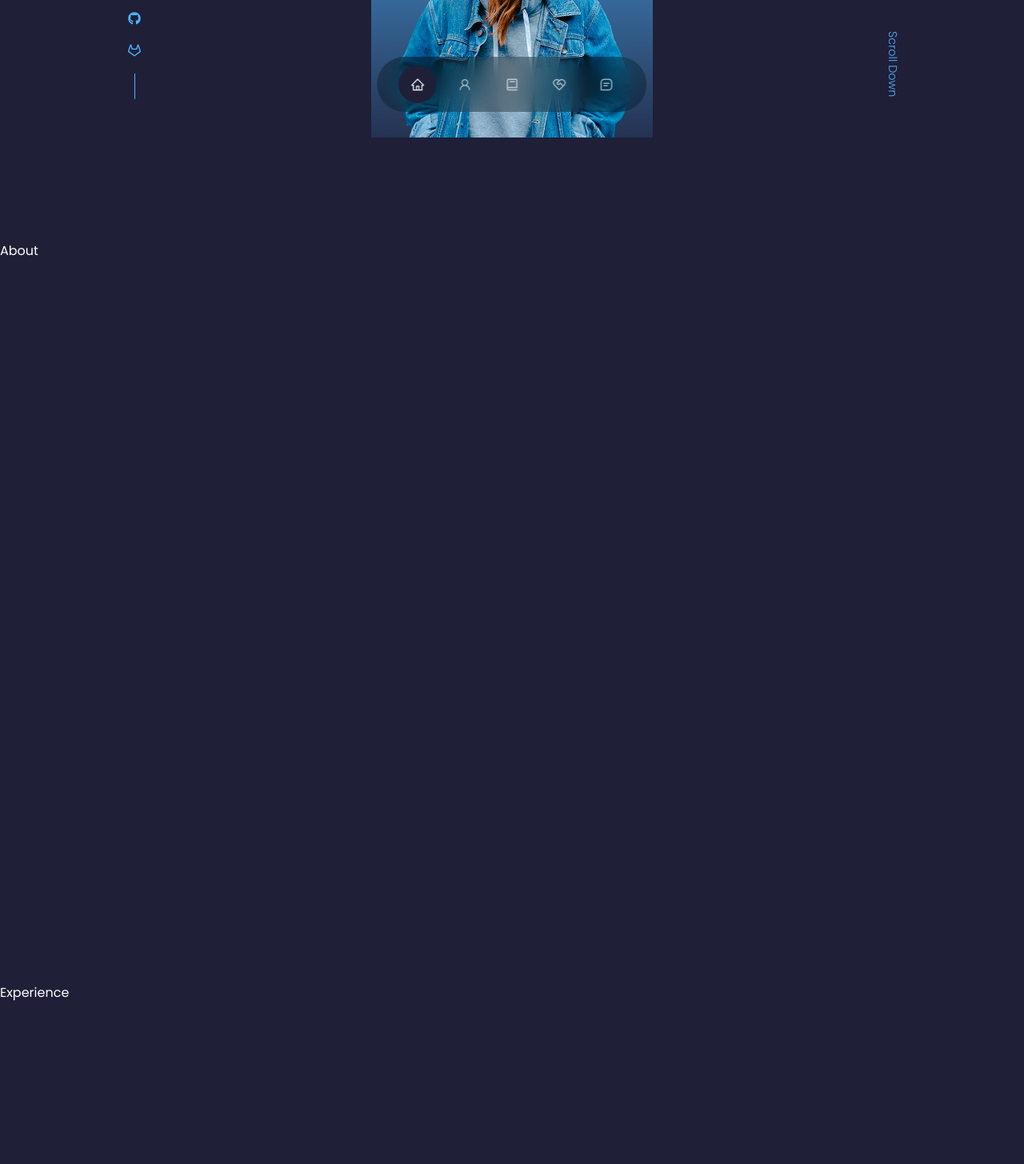
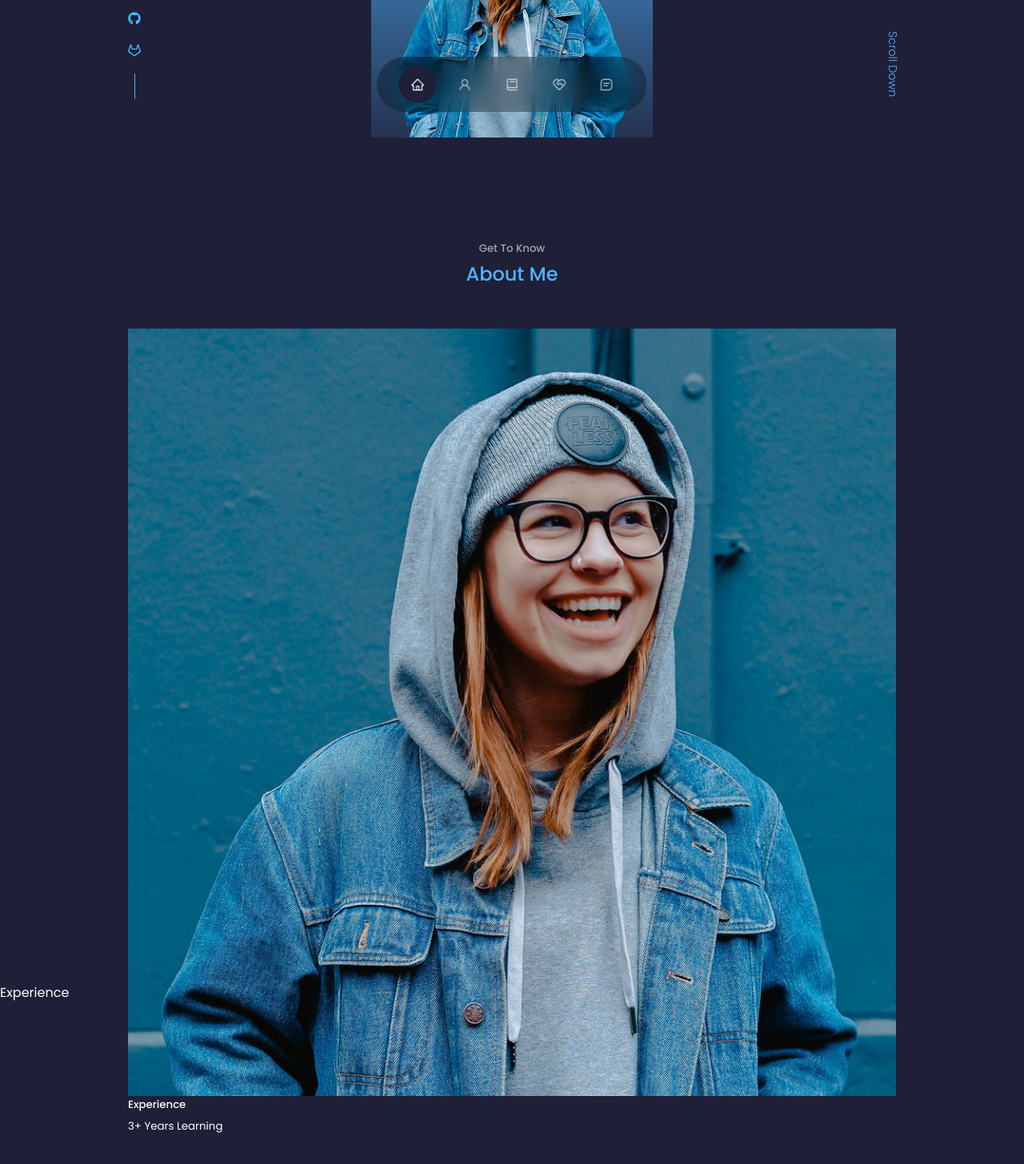
Before and after one commit to Ho3pLi/MyPlace, a React (Create React App) app: page / in a window 1280 px wide. Shown: the part 628-2084 px from the top of the page at 80% size. Built offline with nearby package versions, Linux system fonts and the light colour scheme.

Commit message:
commit often commit early

```diff
--- a/src/components/about/About.jsx
+++ b/src/components/about/About.jsx
@@ -1,9 +1,44 @@
 import React from 'react'
 import './about.css'
+import ME from '../../assets/me-about.jpg'
 
 const About = () => {
   return (
-    <section id='about'>About</section>
+    <section id='about'>
+
+      <h5>Get To Know</h5>
+      <h2>About Me</h2>
+
+      <div className="container about__container">
+
+        <div className="about__me">
+
+          <div className="about__me-image">
+
+            <img src={ME} alt="About Image" />
+
+          </div>
+
+        </div>
+
+        <div className="about__content">
+
+          <div className="about__cards">
+
+            <article className='about__card'>
+
+              <h5>Experience</h5>
+              <small>3+ Years Learning</small>
+
+            </article>
+
+          </div>
+
+        </div>
+
+      </div>
+
+    </section>
   )
 }
 
```
